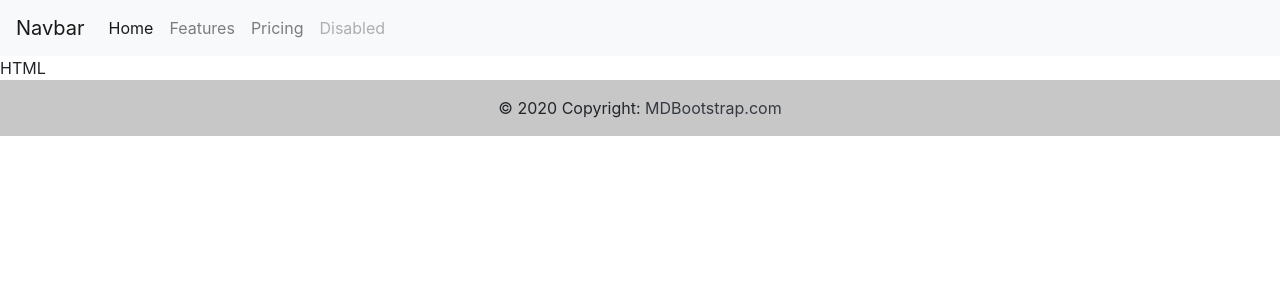
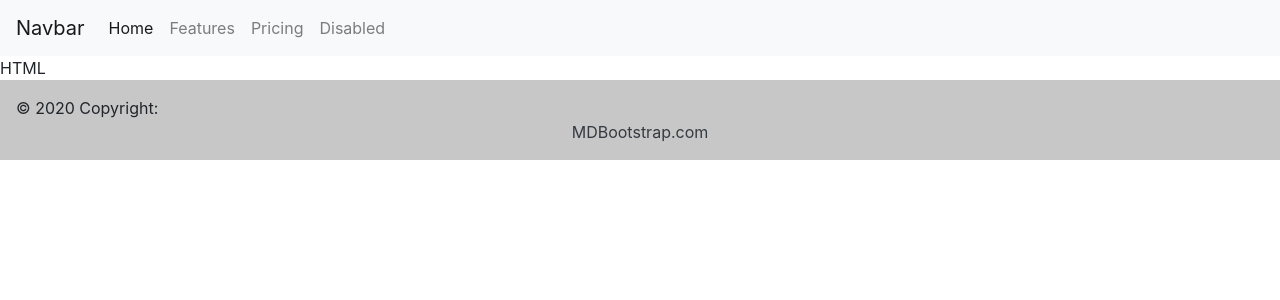
Before and after one commit to andre7455/BootymcBootface, a PHP site: page /testpagina.php in a window 1280 px wide. Shown: the top 300 px of the page. Run offline with PHP 8.4, Linux system fonts and the light colour scheme.

Commit message:
Update header.php

```diff
--- a/header.php
+++ b/header.php
@@ -15,7 +15,8 @@
           <a class="nav-item nav-link active" href="#">Home <span class="sr-only">(current)</span></a>
           <a class="nav-item nav-link" href="#">Features</a>
           <a class="nav-item nav-link" href="#">Pricing</a>
-          <a class="nav-item nav-link disabled" href="#">Disabled</a>
+          <a class="nav-item nav-link" href="testpagina.php">Disabled</a>
+          <a class="nav"
         </div>
       </div>
     </nav>
```
